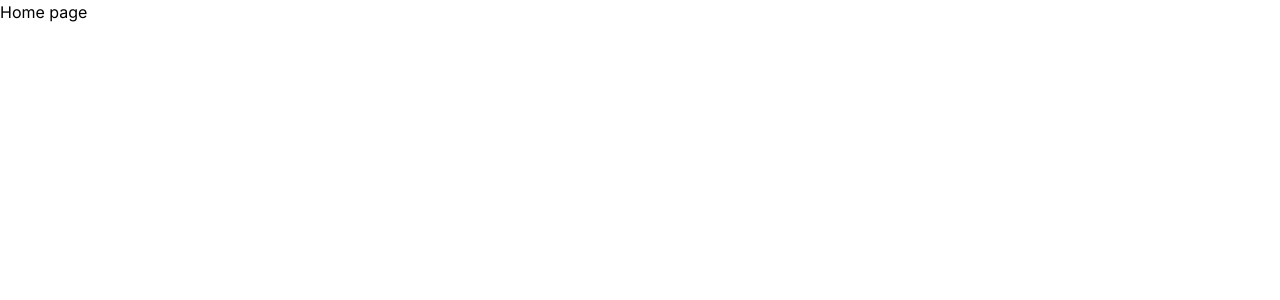
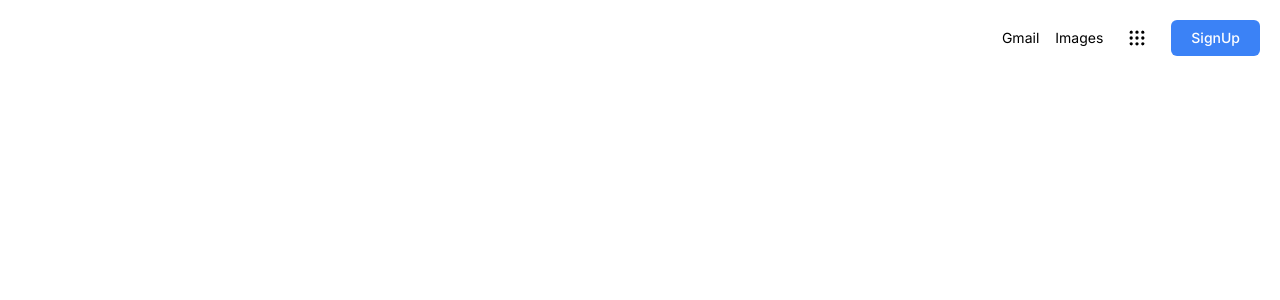
Before and after one commit to Bittu7870/Google-Clone, a Next.js app: page / in a window 1280 px wide. Shown: the top 300 px of the page. Built offline with nearby package versions, Linux system fonts and the light colour scheme.

Commit message:
create home header components

```diff
--- a/src/app/page.js
+++ b/src/app/page.js
@@ -1,7 +1,12 @@
+import HomePageHeader from "@/components/HomePageHeader";
 import React from "react";
 
 const page = () => {
-  return <div>Home page</div>;
+  return (
+    <>
+      <HomePageHeader />
+    </>
+  );
 };
 
 export default page;
--- /dev/null
+++ b/src/components/HomePageHeader.jsx
@@ -0,0 +1,26 @@
+import React from "react";
+import Link from "next/link";
+import { TbGridDots } from "react-icons/tb";
+
+const HomePageHeader = () => {
+  return (
+    <>
+      <header className="flex justify-end p-5 text-sm">
+        <div className="flex items-center space-x-4">
+          <Link href={"https://mail.google.com"} className="hover:underline">
+            Gmail
+          </Link>
+          <Link href={"https://image.google.com"} className="hover:underline">
+            Images
+          </Link>
+          <TbGridDots className="bg-transparent hover:bg-gray-200 text-4xl p-2 rounded-full cursor-pointer " />
+          <button className="bg-blue-500 text-white px-5 py-2 rounded-md hover:brightness-105 hover:shadow-md font-medium transition-shadow  ">
+            SignUp
+          </button>
+        </div>
+      </header>
+    </>
+  );
+};
+
+export default HomePageHeader;
```
Also changed, not shown: package.json (+5 -4 lines), 1 other file (tests, documents, lock files or other folders).
